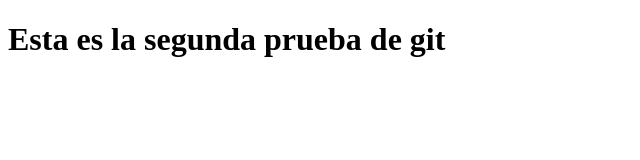
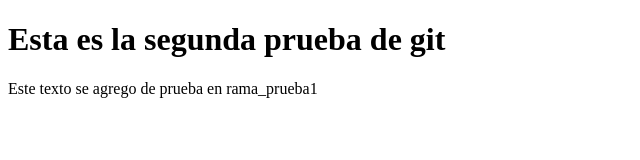
Before and after one commit to gacastromx/prueba2, a plain HTML site: page index.html in a window 1280 px wide. Shown: the whole page, without its empty margins (0-640 px from the left). Drawn offline with Linux system fonts and the light colour scheme.

Commit message:
cambios desde rama prueba 1

```diff
--- a/index.html
+++ b/index.html
@@ -7,5 +7,7 @@
 </head>
 <body>
     <h1>Esta es la segunda prueba de git</h1>
+    <p>Este texto se agrego de prueba en rama_prueba1</p>
+    <br>
 </body>
 </html>
```
